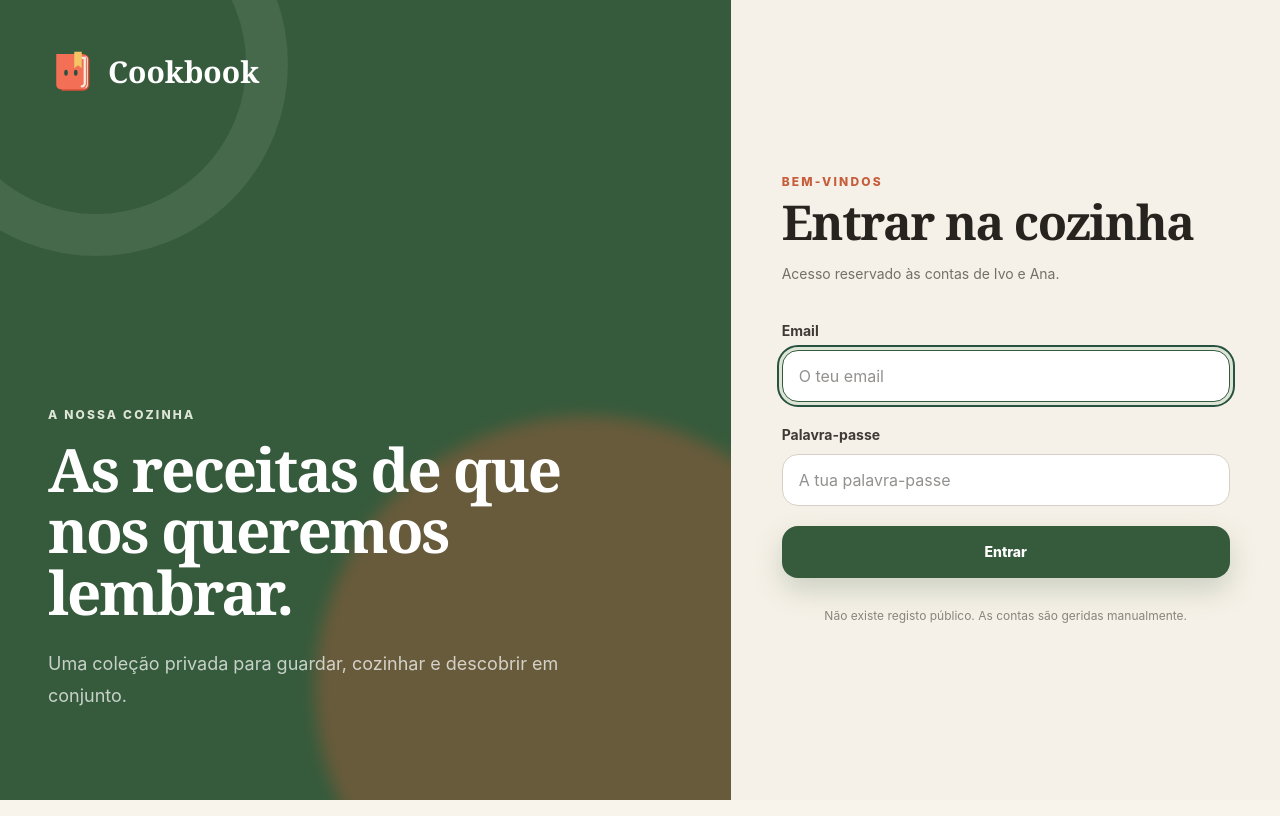
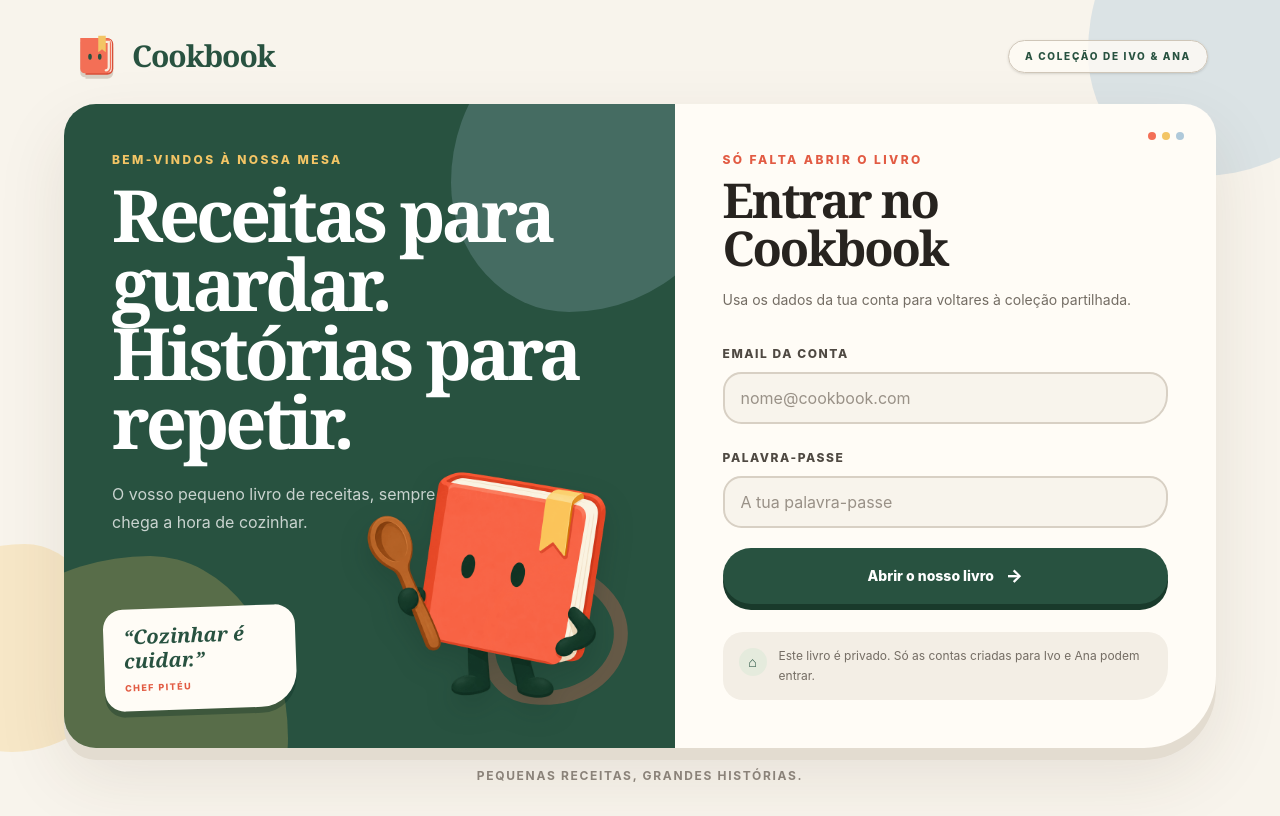
Before and after one commit to NotAnnieMore/cookbook, a Next.js app in the folder web/: page /login in a window 1280 px wide. Built offline with nearby package versions, Linux system fonts and the light colour scheme.

Commit message:
feat: redesign login and add social preview

```diff
--- a/web/src/app/layout.tsx
+++ b/web/src/app/layout.tsx
@@ -4,9 +4,32 @@ import PwaRegistration from "@/components/pwa-registration";
 import "./globals.css";
 
 export const metadata: Metadata = {
+  metadataBase: new URL("https://cookbook.ivocamacho.com"),
   title: "Cookbook — A nossa coleção de receitas",
   description: "Aplicação privada de receitas para cozinhar, guardar e descobrir em conjunto.",
   applicationName: "Cookbook",
+  openGraph: {
+    type: "website",
+    locale: "pt_PT",
+    url: "/",
+    siteName: "Cookbook",
+    title: "Cookbook — Pequenas receitas, grandes histórias",
+    description: "O livro privado de receitas de Ivo e Ana, feito para guardar, descobrir e cozinhar em conjunto.",
+    images: [
+      {
+        url: "/opengraph-image.png",
+        width: 1200,
+        height: 630,
+        alt: "Cookbook e o Chef Pitéu",
+      },
+    ],
+  },
+  twitter: {
+    card: "summary_large_image",
+    title: "Cookbook — Pequenas receitas, grandes histórias",
+    description: "O livro privado de receitas de Ivo e Ana, feito para guardar, descobrir e cozinhar em conjunto.",
+    images: ["/opengraph-image.png"],
+  },
   appleWebApp: {
     capable: true,
     statusBarStyle: "default",
--- a/web/src/app/login/login-form.tsx
+++ b/web/src/app/login/login-form.tsx
@@ -5,15 +5,16 @@ import { useActionState } from "react";
 import { login, type LoginState } from "./actions";
 
 const initialState: LoginState = {};
+const inputClass = "mt-2 min-h-13 w-full rounded-[1.15rem_1.15rem_1.8rem_1.15rem] border-2 border-[#D8D0C4] bg-[#F8F4EC] px-4 text-base font-semibold text-[#27231F] outline-none transition placeholder:font-normal placeholder:text-[#999187] focus:border-[#285240] focus:bg-[#FFFCF6] focus:ring-4 focus:ring-[#285240]/10";
 
 export function LoginForm() {
   const [state, formAction, pending] = useActionState(login, initialState);
 
   return (
-    <form action={formAction} className="mt-8 space-y-5">
+    <form action={formAction} className="mt-7 space-y-5">
       <div>
-        <label htmlFor="email" className="text-sm font-bold text-[#3F3A34]">
-          Email
+        <label htmlFor="email" className="text-xs font-extrabold uppercase tracking-[.13em] text-[#4F4942]">
+          Email da conta
         </label>
         <input
           id="email"
@@ -22,14 +23,13 @@ export function LoginForm() {
           inputMode="email"
           autoComplete="email"
           required
-          autoFocus
-          className="mt-2 min-h-13 w-full rounded-2xl border border-[#D8D0C5] bg-white px-4 text-base outline-none transition focus:border-[#365B3C] focus:ring-3 focus:ring-[#DDE5D6]"
-          placeholder="O teu email"
+          className={inputClass}
+          placeholder="nome@cookbook.com"
         />
       </div>
 
       <div>
-        <label htmlFor="password" className="text-sm font-bold text-[#3F3A34]">
+        <label htmlFor="password" className="text-xs font-extrabold uppercase tracking-[.13em] text-[#4F4942]">
           Palavra-passe
         </label>
         <input
@@ -38,13 +38,13 @@ export function LoginForm() {
           type="password"
           autoComplete="current-password"
           required
-          className="mt-2 min-h-13 w-full rounded-2xl border border-[#D8D0C5] bg-white px-4 text-base outline-none transition focus:border-[#365B3C] focus:ring-3 focus:ring-[#DDE5D6]"
+          className={inputClass}
           placeholder="A tua palavra-passe"
         />
       </div>
 
       {state.message ? (
-        <p role="alert" className="rounded-2xl bg-[#FBE9E3] px-4 py-3 text-sm font-semibold text-[#8B3F27]">
+        <p role="alert" className="rounded-[1.15rem_1.15rem_2rem_1.15rem] border-l-4 border-[#F36F56] bg-[#FBE5DF] px-4 py-3 text-sm font-bold leading-5 text-[#8B3F27]">
           {state.message}
         </p>
       ) : null}
@@ -52,9 +52,10 @@ export function LoginForm() {
       <button
         type="submit"
         disabled={pending}
-        className="flex min-h-13 w-full items-center justify-center rounded-2xl bg-[#365B3C] px-5 text-sm font-extrabold text-white shadow-[0_12px_28px_rgba(54,91,60,.22)] transition hover:bg-[#2C4E32] disabled:cursor-wait disabled:opacity-65"
+        className="group flex min-h-14 w-full items-center justify-center gap-3 rounded-full bg-[#285240] px-6 text-sm font-extrabold text-white shadow-[0_6px_0_#193A2B] transition hover:-translate-y-0.5 hover:bg-[#315F4B] hover:shadow-[0_8px_0_#193A2B] active:translate-y-1 active:shadow-[0_2px_0_#193A2B] disabled:cursor-wait disabled:translate-y-0 disabled:opacity-65"
       >
-        {pending ? "A entrar…" : "Entrar"}
+        <span>{pending ? "O Chef Pitéu está a abrir…" : "Abrir o nosso livro"}</span>
+        <span aria-hidden className="text-lg transition-transform group-hover:translate-x-1">→</span>
       </button>
     </form>
   );
--- a/web/src/app/login/page.tsx
+++ b/web/src/app/login/page.tsx
@@ -1,55 +1,101 @@
+import type { Metadata } from "next";
+
+import AppDecorations from "@/components/app-decorations";
+import {
+  CookbookMascotIllustration,
+  CookbookMascotMark,
+} from "@/components/cookbook-mascot";
+
 import { LoginForm } from "./login-form";
-import { CookbookMascotMark } from "@/components/cookbook-mascot";
+
+export const metadata: Metadata = {
+  title: "Entrar · Cookbook",
+  description: "Abrir a coleção privada de receitas de Ivo e Ana.",
+};
 
 export default function LoginPage() {
   return (
-    <main className="grid min-h-screen bg-[#F6F1E8] lg:grid-cols-[minmax(0,1fr)_minmax(430px,.75fr)]">
-      <section className="relative hidden overflow-hidden bg-[#365B3C] p-12 text-white lg:flex lg:flex-col lg:justify-between">
-        <div className="absolute -top-32 -left-24 size-96 rounded-full border-[42px] border-white/8" />
-        <div className="absolute right-[-8rem] bottom-[-10rem] size-[34rem] rounded-full bg-[#C65D3B]/35 blur-sm" />
+    <main className="relative isolate flex min-h-dvh items-center overflow-hidden bg-[#F8F4EC] px-4 py-5 text-[#27231F] sm:px-7 sm:py-8 lg:px-10">
+      <AppDecorations tone="mixed" />
 
-        <div className="relative flex items-center gap-3">
-          <CookbookMascotMark className="size-12" />
-          <span className="font-serif text-3xl font-bold">Cookbook</span>
+      <div className="relative z-10 mx-auto w-full min-w-0 max-w-[calc(100vw-2rem)] sm:max-w-6xl">
+        <header className="mb-4 flex items-center justify-between gap-4 px-2 sm:mb-6">
+          <div className="flex items-center gap-3 text-[#285240]">
+            <CookbookMascotMark className="size-11 drop-shadow-[0_4px_0_#D7CFC3] sm:size-12" title="Chef Pitéu" />
+            <span className="font-serif text-2xl font-black tracking-[-.035em] sm:text-3xl">Cookbook</span>
+          </div>
+          <span className="hidden rounded-full border border-[#CFC6B8] bg-[#FFFCF6]/80 px-4 py-2 text-[10px] font-extrabold uppercase tracking-[.17em] text-[#285240] shadow-sm sm:block">
+            A coleção de Ivo &amp; Ana
+          </span>
+        </header>
+
+        <section className="w-full min-w-0 max-w-full overflow-hidden rounded-[2rem_2rem_4.5rem_2rem] bg-[#FFFCF6] shadow-[0_12px_0_#E3DCD0,0_28px_70px_rgba(64,49,34,.10)] lg:grid lg:grid-cols-[1.06fr_.94fr]">
+          <div className="relative isolate min-h-[18rem] min-w-0 overflow-hidden bg-[#285240] px-6 pb-5 pt-6 text-white sm:min-h-[22rem] sm:px-10 sm:pt-10 lg:min-h-[40rem] lg:px-12 lg:pb-10 lg:pt-12">
+            <div aria-hidden className="absolute inset-0 -z-10 overflow-hidden">
+              <span className="absolute -right-16 -top-20 size-60 rounded-[48%_52%_59%_41%/55%_42%_58%_45%] bg-[#AFC9DA]/22 sm:size-72" />
+              <span className="absolute -bottom-32 -left-24 size-80 rounded-[57%_43%_49%_51%/43%_57%_43%_57%] bg-[#F3C565]/24" />
+              <span className="absolute bottom-10 right-6 size-28 rotate-12 rounded-[45%_55%_63%_37%/58%_46%_54%_42%] border-[14px] border-[#F36F56]/30 sm:right-12 sm:size-36" />
             </div>
 
-        <div className="relative max-w-xl pb-10">
-          <p className="text-xs font-extrabold uppercase tracking-[.18em] text-[#DDE5D6]">
-            A nossa cozinha
+            <div className="relative max-w-xl">
+              <p className="text-[10px] font-extrabold uppercase tracking-[.2em] text-[#F3C565] sm:text-xs">
+                Bem-vindos à nossa mesa
               </p>
-          <h1 className="mt-4 font-serif text-6xl font-bold leading-[1.03] tracking-[-.035em]">
-            As receitas de que nos queremos lembrar.
+              <h1 className="mt-3 max-w-lg font-serif text-[2.2rem] font-black leading-[.96] tracking-[-.055em] sm:text-6xl lg:text-7xl">
+                Receitas para guardar. Histórias para repetir.
               </h1>
-          <p className="mt-6 max-w-lg text-lg leading-8 text-white/72">
-            Uma coleção privada para guardar, cozinhar e descobrir em conjunto.
+              <p className="mt-4 max-w-[15rem] text-sm leading-6 text-white/75 sm:mt-6 sm:max-w-md sm:text-base sm:leading-7">
+                O vosso pequeno livro de receitas, sempre aberto quando chega a hora de cozinhar.
               </p>
             </div>
-      </section>
 
-      <section className="flex items-center justify-center px-5 py-10 sm:px-10">
-        <div className="w-full max-w-md">
-          <div className="mb-10 flex items-center gap-3 text-[#365B3C] lg:hidden">
-            <CookbookMascotMark className="size-11" />
-            <span className="font-serif text-2xl font-bold">Cookbook</span>
+            <div className="absolute inset-x-3 bottom-0 flex items-end justify-between sm:inset-x-8 lg:inset-x-10 lg:bottom-7 lg:min-h-64">
+              <div className="mb-3 hidden max-w-48 -rotate-2 rounded-[1.25rem_1.25rem_2.25rem_1.25rem] bg-[#FFFCF6] px-5 py-4 text-[#285240] shadow-[0_6px_0_rgba(13,47,35,.35)] sm:block">
+                <p className="font-serif text-xl font-bold italic leading-6">“Cozinhar é cuidar.”</p>
+                <p className="mt-2 text-[9px] font-extrabold uppercase tracking-[.16em] text-[#E25B43]">Chef Pitéu</p>
+              </div>
+              <CookbookMascotIllustration
+                variant="full"
+                className="ml-auto size-32 translate-x-4 translate-y-3 drop-shadow-[0_12px_14px_rgba(15,40,30,.22)] sm:size-48 sm:translate-x-0 lg:size-72 lg:translate-y-2"
+                priority
+              />
+            </div>
           </div>
 
-          <p className="text-xs font-extrabold uppercase tracking-[.18em] text-[#C65D3B]">
-            Bem-vindos
+          <div className="relative flex min-w-0 items-center px-6 py-8 sm:px-10 sm:py-11 lg:px-12 lg:py-12">
+            <div aria-hidden className="absolute right-8 top-7 flex gap-1.5">
+              <span className="size-2 rounded-full bg-[#F36F56]" />
+              <span className="size-2 rounded-full bg-[#F3C565]" />
+              <span className="size-2 rounded-full bg-[#AFC9DA]" />
+            </div>
+
+            <div className="w-full">
+              <p className="text-[10px] font-extrabold uppercase tracking-[.2em] text-[#E25B43] sm:text-xs">
+                Só falta abrir o livro
               </p>
-          <h2 className="mt-2 font-serif text-4xl font-bold tracking-[-.03em] sm:text-5xl">
-            Entrar na cozinha
+              <h2 className="mt-2 font-serif text-4xl font-black leading-none tracking-[-.045em] sm:text-5xl">
+                Entrar no Cookbook
               </h2>
-          <p className="mt-4 text-sm leading-6 text-[#746F67]">
-            Acesso reservado às contas de Ivo e Ana.
+              <p className="mt-4 max-w-md text-sm leading-6 text-[#746D64]">
+                Usa os dados da tua conta para voltares à coleção partilhada.
               </p>
 
               <LoginForm />
 
-          <p className="mt-7 text-center text-xs leading-5 text-[#8A847B]">
-            Não existe registo público. As contas são geridas manualmente.
+              <div className="mt-7 flex items-start gap-3 rounded-[1.25rem_1.25rem_2rem_1.25rem] bg-[#F3EEE5] px-4 py-3.5 text-[#746D64]">
+                <span aria-hidden className="mt-0.5 grid size-7 shrink-0 place-items-center rounded-full bg-[#E5EBDD] text-sm text-[#285240]">⌂</span>
+                <p className="text-xs leading-5">
+                  Este livro é privado. Só as contas criadas para Ivo e Ana podem entrar.
                 </p>
               </div>
+            </div>
+          </div>
         </section>
+
+        <p className="mt-5 text-center text-[10px] font-bold uppercase tracking-[.14em] text-[#8A8279] sm:text-xs">
+          Pequenas receitas, grandes histórias.
+        </p>
+      </div>
     </main>
   );
 }
```
Also changed, not shown: web/src/app/opengraph-image.png (added). Lines whose indentation alone changed are shown as unchanged.
